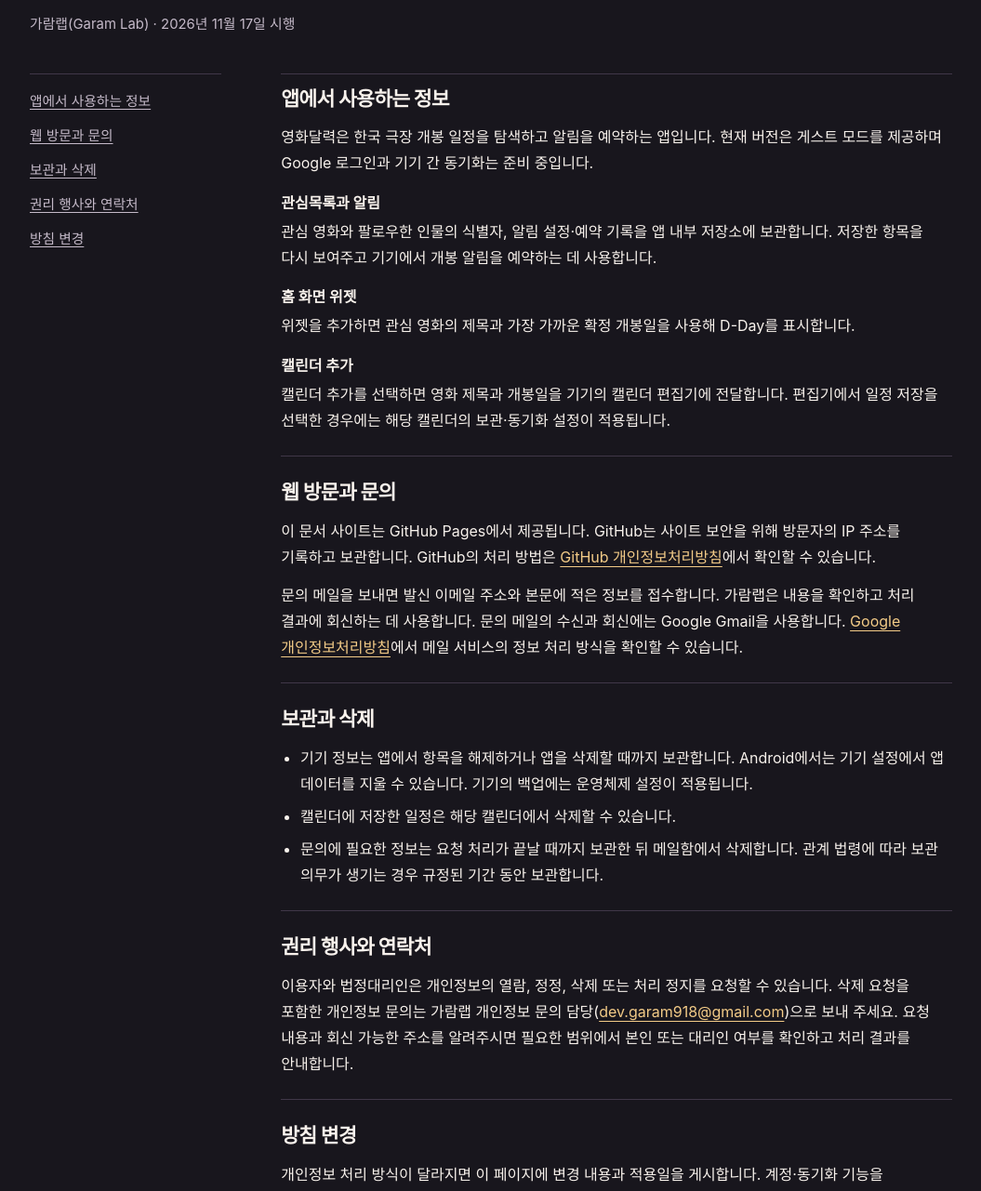
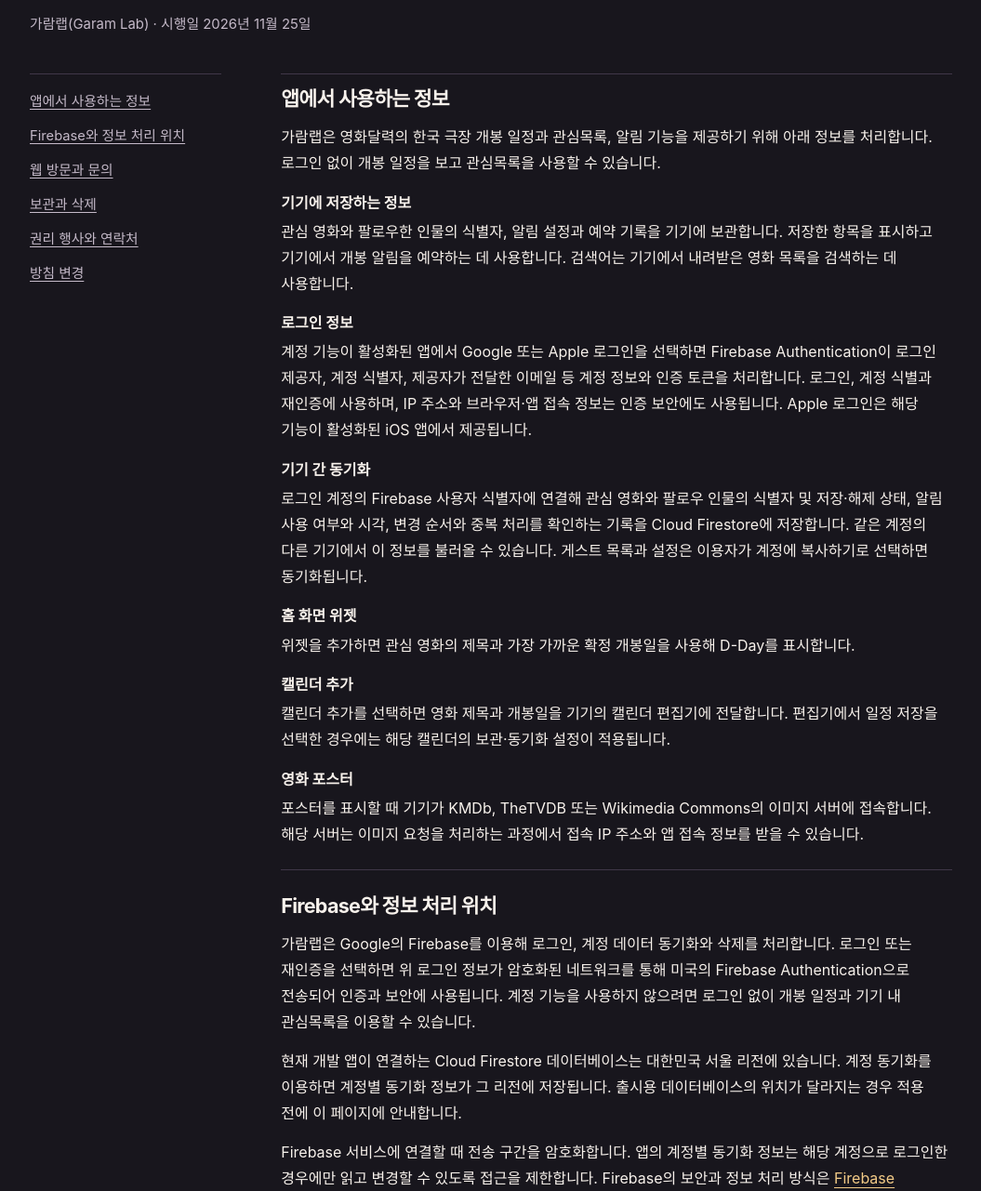
Before and after one commit to garam918/movie-calendar-legal, a plain HTML site: page privacy/index.html in a window 1280 px wide. Shown: the part 206-1487 px from the top of the page at 93% size, without its empty margins (112-1167 px from the left). Drawn offline with Linux system fonts and the light colour scheme.

Commit message:
Document account sync, poster requests, and data processing

```diff
--- a/privacy/index.html
+++ b/privacy/index.html
@@ -15,17 +15,19 @@
       <nav aria-label="문서">
         <a aria-current="page" href="./">개인정보처리방침</a>
         <a href="../terms/">이용약관</a>
+        <a href="../account-deletion/">계정 삭제 요청</a>
       </nav>
     </div>
   </header>
   <main id="main" class="frame">
     <header class="document-header">
       <h1>개인정보처리방침</h1>
-      <p>가람랩(Garam Lab) · <time datetime="2026-11-17">2026년 11월 17일</time> 시행</p>
+      <p>가람랩(Garam Lab) · 시행일 <time datetime="2026-11-25">2026년 11월 25일</time></p>
     </header>
     <div class="document-layout">
       <nav class="contents" aria-label="개인정보처리방침 목차">
         <a href="#app">앱에서 사용하는 정보</a>
+        <a href="#firebase">Firebase와 정보 처리 위치</a>
         <a href="#web">웹 방문과 문의</a>
         <a href="#retention">보관과 삭제</a>
         <a href="#requests">권리 행사와 연락처</a>
@@ -34,15 +36,27 @@
       <article>
         <section aria-labelledby="app">
           <h2 id="app">앱에서 사용하는 정보</h2>
-          <p>영화달력은 한국 극장 개봉 일정을 탐색하고 알림을 예약하는 앱입니다. 현재 버전은 게스트 모드를 제공하며 Google 로그인과 기기 간 동기화는 준비 중입니다.</p>
+          <p>가람랩은 영화달력의 한국 극장 개봉 일정과 관심목록, 알림 기능을 제공하기 위해 아래 정보를 처리합니다. 로그인 없이 개봉 일정을 보고 관심목록을 사용할 수 있습니다.</p>
           <dl>
-            <dt>관심목록과 알림</dt>
-            <dd>관심 영화와 팔로우한 인물의 식별자, 알림 설정·예약 기록을 앱 내부 저장소에 보관합니다. 저장한 항목을 다시 보여주고 기기에서 개봉 알림을 예약하는 데 사용합니다.</dd>
+            <dt>기기에 저장하는 정보</dt>
+            <dd>관심 영화와 팔로우한 인물의 식별자, 알림 설정과 예약 기록을 기기에 보관합니다. 저장한 항목을 표시하고 기기에서 개봉 알림을 예약하는 데 사용합니다. 검색어는 기기에서 내려받은 영화 목록을 검색하는 데 사용합니다.</dd>
+            <dt>로그인 정보</dt>
+            <dd>계정 기능이 활성화된 앱에서 Google 또는 Apple 로그인을 선택하면 Firebase Authentication이 로그인 제공자, 계정 식별자, 제공자가 전달한 이메일 등 계정 정보와 인증 토큰을 처리합니다. 로그인, 계정 식별과 재인증에 사용하며, IP 주소와 브라우저·앱 접속 정보는 인증 보안에도 사용됩니다. Apple 로그인은 해당 기능이 활성화된 iOS 앱에서 제공됩니다.</dd>
+            <dt>기기 간 동기화</dt>
+            <dd>로그인 계정의 Firebase 사용자 식별자에 연결해 관심 영화와 팔로우 인물의 식별자 및 저장·해제 상태, 알림 사용 여부와 시각, 변경 순서와 중복 처리를 확인하는 기록을 Cloud Firestore에 저장합니다. 같은 계정의 다른 기기에서 이 정보를 불러올 수 있습니다. 게스트 목록과 설정은 이용자가 계정에 복사하기로 선택하면 동기화됩니다.</dd>
             <dt>홈 화면 위젯</dt>
             <dd>위젯을 추가하면 관심 영화의 제목과 가장 가까운 확정 개봉일을 사용해 D-Day를 표시합니다.</dd>
             <dt>캘린더 추가</dt>
             <dd>캘린더 추가를 선택하면 영화 제목과 개봉일을 기기의 캘린더 편집기에 전달합니다. 편집기에서 일정 저장을 선택한 경우에는 해당 캘린더의 보관·동기화 설정이 적용됩니다.</dd>
+            <dt>영화 포스터</dt>
+            <dd>포스터를 표시할 때 기기가 KMDb, TheTVDB 또는 Wikimedia Commons의 이미지 서버에 접속합니다. 해당 서버는 이미지 요청을 처리하는 과정에서 접속 IP 주소와 앱 접속 정보를 받을 수 있습니다.</dd>
           </dl>
+        </section>
+        <section aria-labelledby="firebase">
+          <h2 id="firebase">Firebase와 정보 처리 위치</h2>
+          <p>가람랩은 Google의 Firebase를 이용해 로그인, 계정 데이터 동기화와 삭제를 처리합니다. 로그인 또는 재인증을 선택하면 위 로그인 정보가 암호화된 네트워크를 통해 미국의 Firebase Authentication으로 전송되어 인증과 보안에 사용됩니다. 계정 기능을 사용하지 않으려면 로그인 없이 개봉 일정과 기기 내 관심목록을 이용할 수 있습니다.</p>
+          <p>현재 개발 앱이 연결하는 Cloud Firestore 데이터베이스는 대한민국 서울 리전에 있습니다. 계정 동기화를 이용하면 계정별 동기화 정보가 그 리전에 저장됩니다. 출시용 데이터베이스의 위치가 달라지는 경우 적용 전에 이 페이지에 안내합니다.</p>
+          <p>Firebase 서비스에 연결할 때 전송 구간을 암호화합니다. 앱의 계정별 동기화 정보는 해당 계정으로 로그인한 경우에만 읽고 변경할 수 있도록 접근을 제한합니다. Firebase의 보안과 정보 처리 방식은 <a href="https://firebase.google.com/support/privacy">Firebase 개인정보 보호 및 보안 안내</a>에서 확인할 수 있습니다.</p>
         </section>
         <section aria-labelledby="web">
           <h2 id="web">웹 방문과 문의</h2>
@@ -52,7 +66,9 @@
         <section aria-labelledby="retention">
           <h2 id="retention">보관과 삭제</h2>
           <ul>
-            <li>기기 정보는 앱에서 항목을 해제하거나 앱을 삭제할 때까지 보관합니다. Android에서는 기기 설정에서 앱 데이터를 지울 수 있습니다. 기기의 백업에는 운영체제 설정이 적용됩니다.</li>
+            <li>기기에 저장한 목록과 설정은 앱에서 해당 항목을 정리하거나 기기의 앱 데이터를 삭제할 때까지 보관합니다. Android에서는 기기 설정에서 영화달력의 앱 데이터를 지울 수 있습니다. 기기 백업에는 운영체제와 앱의 백업 설정이 적용됩니다.</li>
+            <li>계정과 동기화 정보는 계정 삭제 요청을 처리할 때까지 보관합니다. 요청을 처리할 때 로그인 계정과 서버의 관심목록, 팔로우, 알림 설정 및 동기화 기록을 삭제합니다. 계정 식별자와 처리 시각은 기존 세션의 접근을 차단하고 삭제 완료를 확인하는 데 필요한 기간 동안 보관합니다. 자동 만료가 설정된 환경에서는 삭제 완료 24시간 후 만료 대상으로 지정합니다.</li>
+            <li>Firebase Authentication은 보안에 쓰이는 접속 IP 기록을 수 주간 보관할 수 있습니다. Firebase 안내에 따르면 삭제 요청을 받은 인증 정보는 서비스 시스템과 백업에서 180일 이내에 제거됩니다.</li>
             <li>캘린더에 저장한 일정은 해당 캘린더에서 삭제할 수 있습니다.</li>
             <li>문의에 필요한 정보는 요청 처리가 끝날 때까지 보관한 뒤 메일함에서 삭제합니다. 관계 법령에 따라 보관 의무가 생기는 경우 규정된 기간 동안 보관합니다.</li>
           </ul>
@@ -60,10 +76,12 @@
         <section aria-labelledby="requests">
           <h2 id="requests">권리 행사와 연락처</h2>
           <p>이용자와 법정대리인은 개인정보의 열람, 정정, 삭제 또는 처리 정지를 요청할 수 있습니다. 삭제 요청을 포함한 개인정보 문의는 가람랩 개인정보 문의 담당(<a href="mailto:dev.garam918@gmail.com">dev.garam918@gmail.com</a>)으로 보내 주세요. 요청 내용과 회신 가능한 주소를 알려주시면 필요한 범위에서 본인 또는 대리인 여부를 확인하고 처리 결과를 안내합니다.</p>
+          <p><a href="../account-deletion/">계정 삭제 요청 페이지</a>에서 이메일로 삭제를 요청할 수 있습니다. 앱 내 삭제를 지원하는 버전에서는 계정 화면에서도 삭제를 요청할 수 있습니다.</p>
         </section>
         <section aria-labelledby="changes">
           <h2 id="changes">방침 변경</h2>
-          <p>개인정보 처리 방식이 달라지면 이 페이지에 변경 내용과 적용일을 게시합니다. 계정·동기화 기능을 활성화하기 전에 인증 및 서버 보관 정보, 처리 위치와 삭제 방법을 이 방침에 반영합니다.</p>
+          <p>개인정보 처리 방식이 달라지면 이 페이지에 변경 내용과 시행일을 게시합니다.</p>
+          <p>2026년 11월 25일 개정에서는 계정 로그인, 기기 간 동기화, 포스터 요청, 서버 정보의 보관과 삭제, 앱 외부 삭제 요청 방법을 안내합니다.</p>
         </section>
       </article>
     </div>
```
